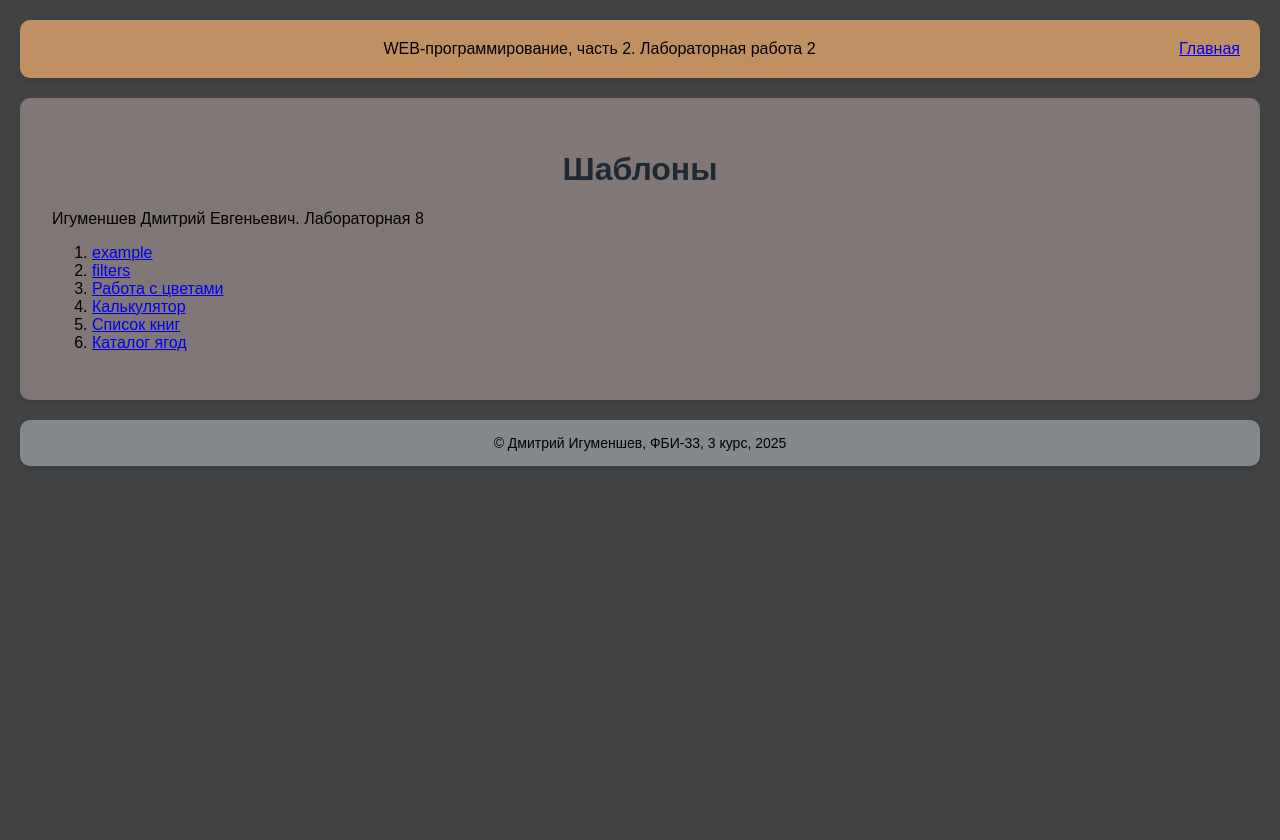
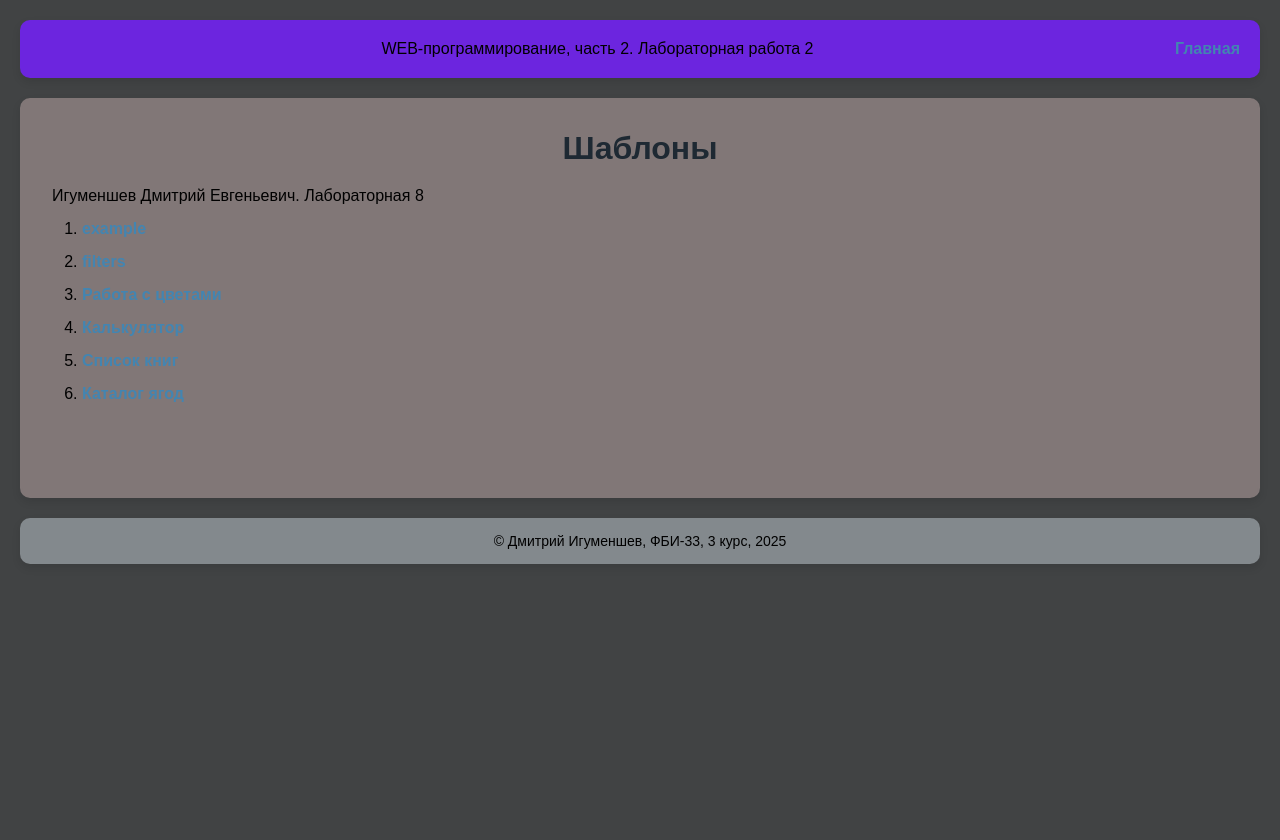
Before and after one commit to mynameisdmitry/web-back-labs, a Flask app: page /lab2/ in a window 1280 px wide. Before the commit the page ends 466 px from the top, so only its background shows below. Run offline with Flask 3, Linux system fonts and the light colour scheme.

Commit message:
Доработка

```diff
--- a/app.py
+++ b/app.py
@@ -793,10 +793,6 @@ def counter():
 </html>
 '''
 
-
-
-
-
 @app.route('/lab1/reset_counter')
 def reset_counter():
     global count
@@ -1050,11 +1046,93 @@ flower_list = [
     {'name': 'гладиолус', 'price': 310}
 ]
 
+@app.route('/lab2/flowers')
+def all_flowers():
+    """Страница со списком всех цветов"""
+    return render_template('flowers.html', flowers=flower_list)
+
 @app.route('/lab2/add_flower/<name>')
 def add_flower(name):
     """Добавление нового цветка с ценой по умолчанию"""
     flower_list.append({'name': name, 'price': 300})
-    return redirect('/lab2/flowers')
+    return f'''
+    <!doctype html>
+    <html>
+    <head>
+        <title>Цветок добавлен</title>
+        <style>
+            body {{ font-family: Arial, sans-serif; margin: 40px; }}
+            .success {{ background: #e8f5e8; padding: 20px; border-radius: 10px; color: #2e7d32; }}
+            .flower-list {{ background: #f5f5f5; padding: 20px; border-radius: 10px; margin: 20px 0; }}
+            .button {{ display: inline-block; padding: 10px 20px; background: #4caf50; color: white; text-decoration: none; border-radius: 5px; margin: 10px 5px; }}
+        </style>
+    </head>
+    <body>
+        <h1>Цветок успешно добавлен!</h1>
+
+        <div class="success">
+            <h2>Название нового цветка: <em>{name}</em></h2>
+            <p>Цветок был добавлен в коллекцию под ID: {len(flower_list) - 1}</p>
+        </div>
+
+        <div class="flower-list">
+            <h3>Текущая коллекция цветов:</h3>
+            <p><strong>Всего цветов:</strong> {len(flower_list)}</p>
+            <ol>
+                {''.join(f'<li>{flower}' + (' <strong>← новый!</strong>' if i == len(flower_list)-1 else '') + '</li>' for i, flower in enumerate(flower_list))}
+            </ol>
+        </div>
+
+        <div>
+            <a href="/lab2/flowers" class="button">Посмотреть все цветы</a>
+            <a href="/lab2/add_flower/роза" class="button">Добавить ещё цветок</a>
+            <a href="/lab2" class="button">Назад к лабораторной 2</a>
+        </div>
+    </body>
+    </html>
+'''
+
+
+@app.route('/lab2/flowers/<int:flower_id>')
+def flowers(flower_id):
+    if flower_id >= len(flower_list) or flower_id < 0:
+        abort(404)
+    else:
+        return f'''
+        <!doctype html>
+        <html>
+        <head>
+            <title>Цветок #{flower_id}</title>
+            <style>
+                body {{ font-family: Arial, sans-serif; margin: 40px; }}
+                .flower-card {{ background: linear-gradient(135deg, #ffebee, #fce4ec); padding: 30px; border-radius: 15px; text-align: center; margin: 20px 0; }}
+                .flower-name {{ font-size: 2em; color: #d32f2f; margin: 20px 0; }}
+                .button {{ display: inline-block; padding: 10px 20px; background: #2196f3; color: white; text-decoration: none; border-radius: 5px; margin: 10px 5px; }}
+                .nav {{ margin: 20px 0; }}
+            </style>
+        </head>
+        <body>
+            <h1>Информация о цветке</h1>
+
+            <div class="flower-card">
+                <div class="flower-name">{flower_list[flower_id]}</div>
+                <p><strong>ID:</strong> {flower_id}</p>
+                <p><strong>Позиция в списке:</strong> {flower_id + 1} из {len(flower_list)}</p>
+            </div>
+
+            <div class="nav">
+                {f'<a href="/lab2/flowers/{flower_id - 1}" class="button">← Предыдущий цветок</a>' if flower_id > 0 else ''}
+                {f'<a href="/lab2/flowers/{flower_id + 1}" class="button">Следующий цветок →</a>' if flower_id < len(flower_list) - 1 else ''}
+            </div>
+
+            <div>
+                <a href="/lab2/flowers" class="button">Посмотреть все цветы</a>
+                <a href="/lab2" class="button">Назад к лабораторной 2</a>
+            </div>
+        </body>
+        </html>
+        '''
+
 
 @app.route('/lab2/example')
 def example():
@@ -1081,13 +1159,6 @@ def lab2():
 def filters():
     phrase = "О <b>сколько</b> <u>нам</u> <i>открытий</i> чудных..."
     return render_template('filter.html', phrase = phrase)
-
-
-
-@app.route('/lab2/flowers')
-def all_flowers():
-    """Страница со списком всех цветов"""
-    return render_template('flowers.html', flowers=flower_list)
 
 @app.route('/lab2/clear_flowers')
 def clear_flowers():
--- a/static/main.css
+++ b/static/main.css
@@ -1,17 +1,48 @@
+* {
+    margin: 0;
+    padding: 0;
+    box-sizing: border-box;
+}
+
 body {
     background-color: #414344;
     color: #000000;
     font-family: Arial, sans-serif;
     margin: 20px;
+    min-height: 100vh;
 }
+
 header {
-    background-color: #c09063;
+    background-color: #6c25df;
     color: #000000;
     padding: 20px;
     text-align: center;
     border-radius: 10px;
     margin-bottom: 20px;
     box-shadow: 0 4px 8px rgba(0, 0, 0, 0.1);
+    position: relative;
+}
+
+.lab-title {
+    font-weight: bold;
+    color: #1e2933;
+}
+
+.home-link {
+    position: absolute;
+    right: 20px;
+    top: 50%;
+    transform: translateY(-50%);
+    color: #000000;
+    text-decoration: none;
+    font-weight: bold;
+    background: rgba(255,255,255,0.3);
+    padding: 5px 15px;
+    border-radius: 5px;
+}
+
+.home-link:hover {
+    background: rgba(255,255,255,0.5);
 }
 
 main {
@@ -21,6 +52,7 @@ main {
     margin-bottom: 20px;
     box-shadow: 0 4px 8px rgba(0, 0, 0, 0.1);
     border: 2px solid #817777;
+    min-height: 400px;
 }
 
 footer {
@@ -36,6 +68,28 @@ footer {
 h1 {
     color: #1e2933;
     text-align: center;
+    margin-bottom: 20px;
+}
+
+a {
+    color: #4385b1;
+    text-decoration: none;
+    font-weight: bold;
+}
+
+a:hover {
+    color: #2c5a7a;
+    text-decoration: underline;
+}
+
+ol, ul {
+    color: #000000;
+    margin-left: 30px;
+}
+
+li {
+    margin: 15px 0;
+    font-size: 16px;
 }
 
 img {
--- a/templates/base.html
+++ b/templates/base.html
@@ -4,7 +4,7 @@
     <meta charset="UTF-8">
     <meta name="viewport" content="width=device-width, initial-scale=1.0">
     <title>Дмитрий Игуменшев. {% block lab %}{% endblock %}</title>
-    <link rel="stylesheet" href="{{ url_for('static', filename='main.css') }}">
+    <link rel="stylesheet" href="{{ url_for('static', filename='main.css') }}?v=1.2">
     <link rel="icon" href="{{ url_for('static', filename='favicon.ico') }}" type="image/x-icon">
     <link rel="shortcut icon" href="{{ url_for('static', filename='favicon.ico') }}" type="image/x-icon">
 </head>
```
